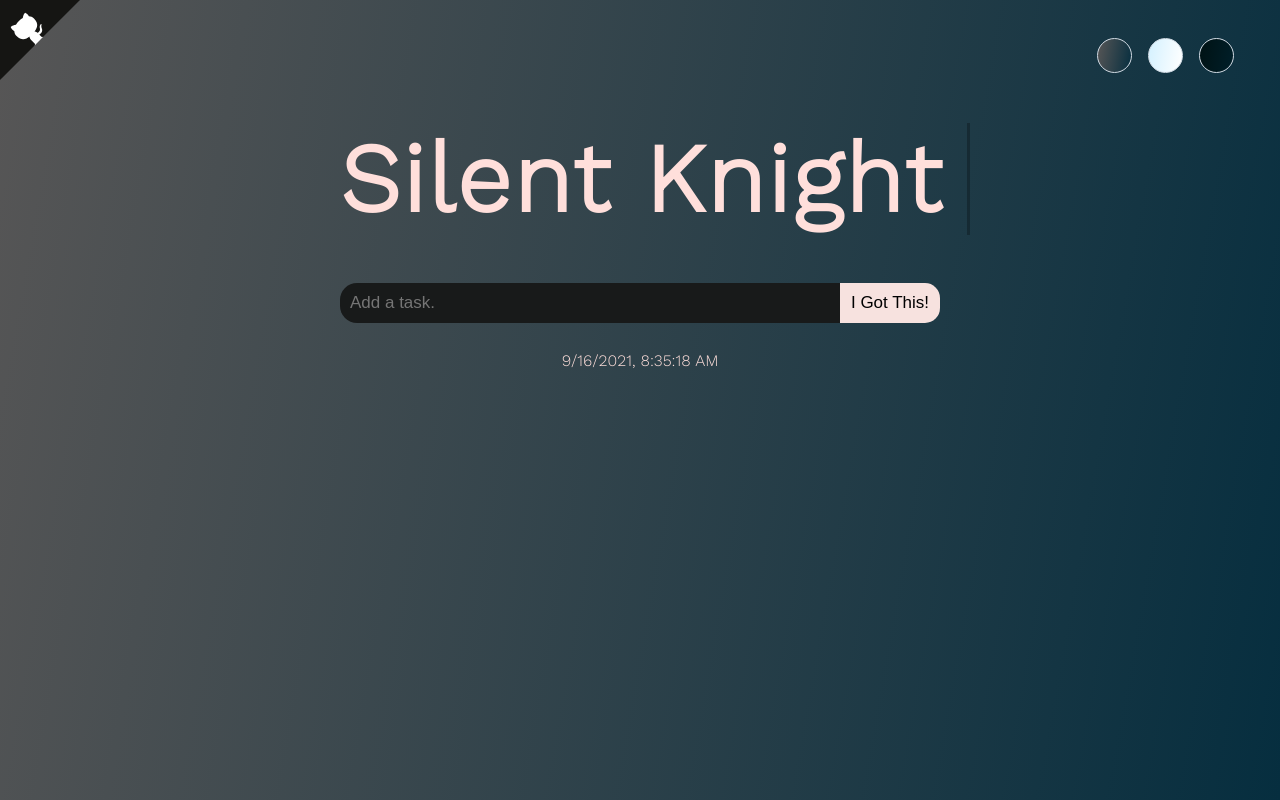
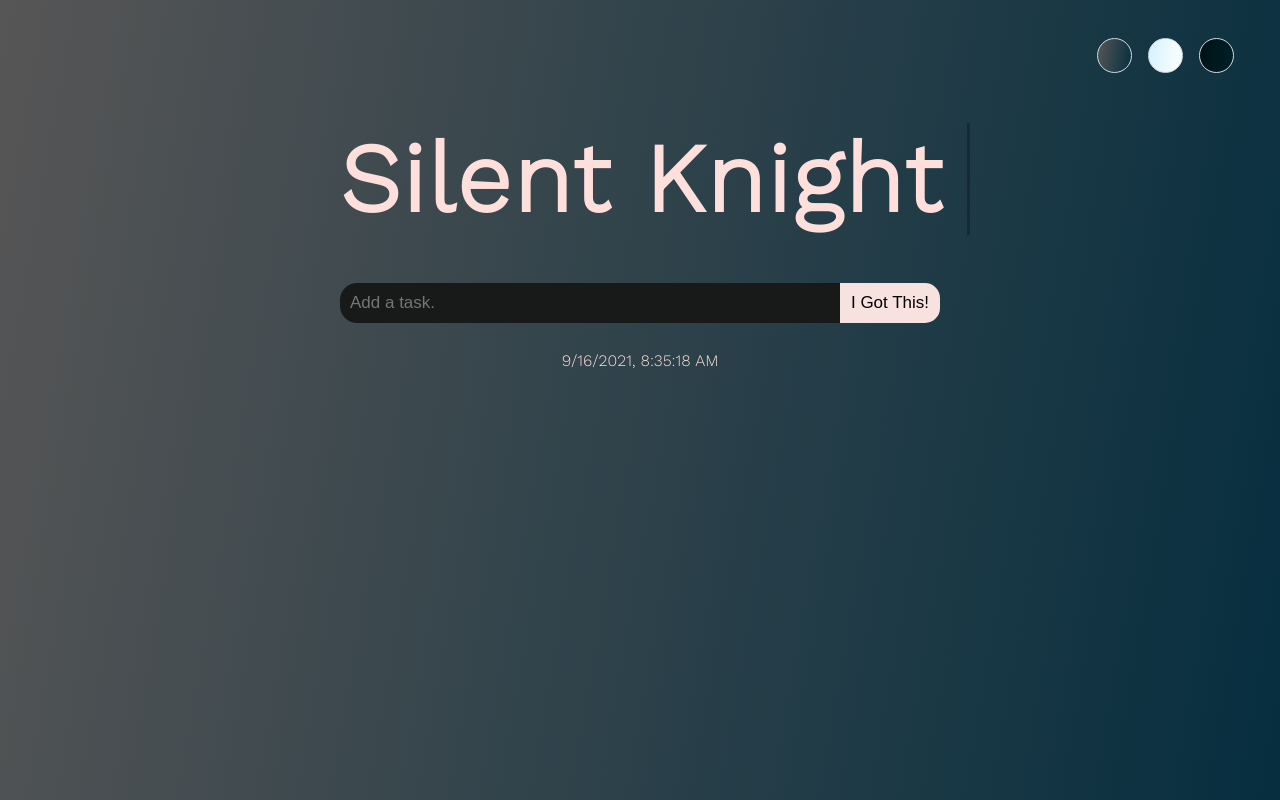
Before and after one commit to chintanb33/Todolist, a plain HTML site: page index.html in a window 1280 px wide. Drawn offline with nearby package versions, Linux system fonts and the light colour scheme.

Commit message:
Update index.html

```diff
--- a/index.html
+++ b/index.html
@@ -35,16 +35,6 @@
             <button class="todo-btn" type="submit">I Got This!</button>
         </form>
     </div>
-
-    <!-- div for top left corner -->
-        <div class="version">
-                         <div class="demo version-section"><a href="https://github.com/tusharnankani/ToDoList" class="github-corner">
-                             <svg width="80" height="80" viewBox="0 0 250 250" style="fill:#151513; color:#fff; position: absolute; top: 0; border: 0; left: 0; transform: scale(-1, 1);">
-                               <path d="M0,0 L115,115 L130,115 L142,142 L250,250 L250,0 Z"></path>
-                               <path d="M128.3,109.0 C113.8,99.7 119.0,89.6 119.0,89.6 C122.0,82.7 120.5,78.6 120.5,78.6 C119.2,72.0 123.4,76.3 123.4,76.3 C127.3,80.9 125.5,87.3 125.5,87.3 C122.9,97.6 130.6,101.9 134.4,103.2" fill="currentColor" style="transform-origin: 130px 106px;" class="octo-arm"></path>
-                               <path d="M115.0,115.0 C114.9,115.1 118.7,116.5 119.8,115.4 L133.7,101.6 C136.9,99.2 139.9,98.4 142.2,98.6 C133.8,88.0 127.5,74.4 143.8,58.0 C148.5,53.4 154.0,51.2 159.7,51.0 C160.3,49.4 163.2,43.6 171.4,40.1 C171.4,40.1 176.1,42.5 178.8,56.2 C183.1,58.6 187.2,61.8 190.9,65.4 C194.5,69.0 197.7,73.2 200.1,77.6 C213.8,80.2 216.3,84.9 216.3,84.9 C212.7,93.1 206.9,96.0 205.4,96.6 C205.1,102.4 203.0,107.8 198.3,112.5 C181.9,128.9 168.3,122.5 157.7,114.1 C157.9,116.9 156.7,120.9 152.7,124.9 L141.0,136.5 C139.8,137.7 141.6,141.9 141.8,141.8 Z" fill="currentColor" class="octo-body"></path>
-                             </svg></a>
-                           </div>
     <div>
         <p><span id="datetime"></span></p>
         <script src="JS/time.js"></script>
```
